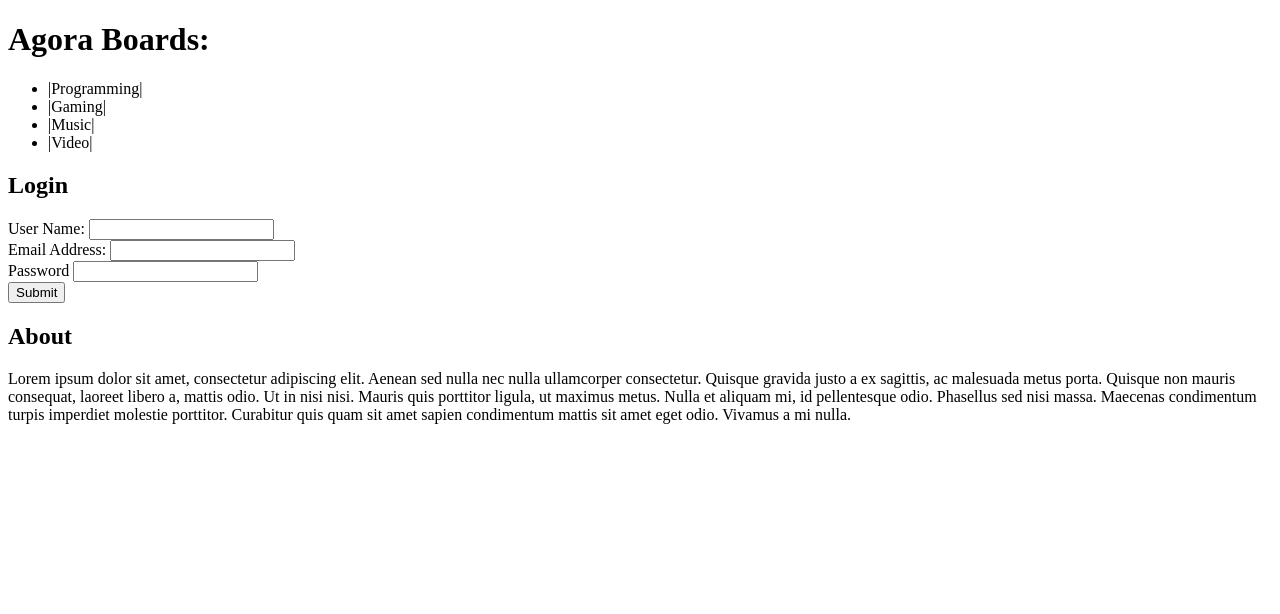
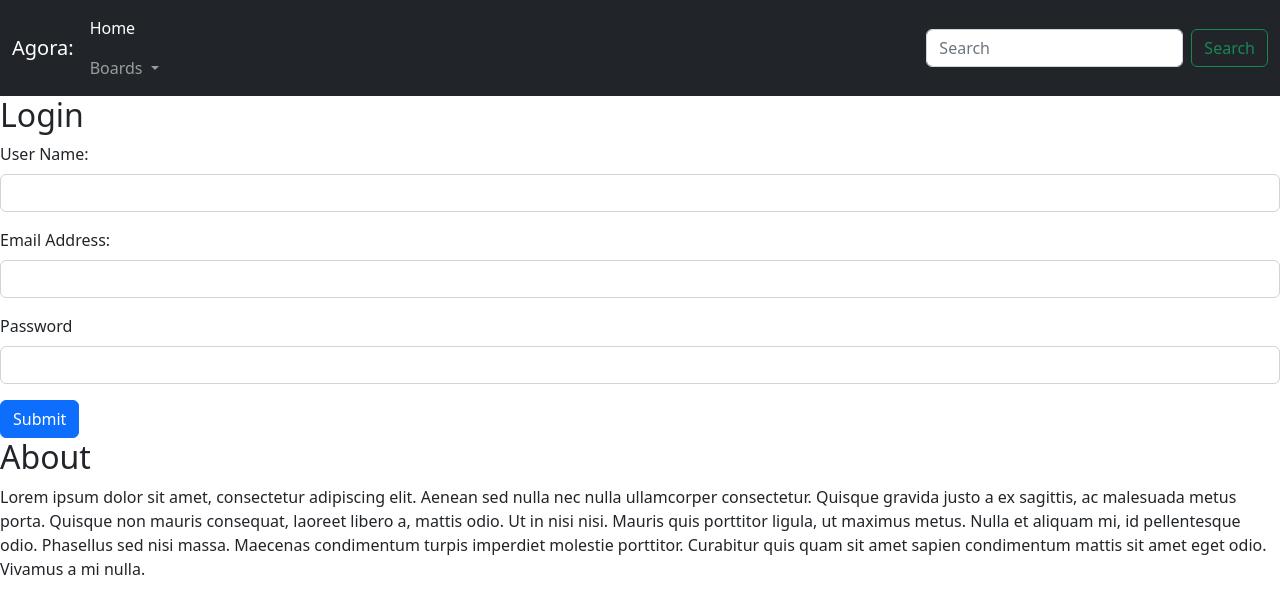
Before and after one commit to mcfoote/agoraWebForum, a website: page public/index.html in a window 1280 px wide. Drawn offline with nearby package versions, Linux system fonts and the light colour scheme.

Commit message:
work on front end

```diff
--- a/models/Thread.js
+++ b/models/Thread.js
@@ -8,8 +8,8 @@ Thread.init(
         id:{
             type: DataTypes.INTEGER,
             allowNull: false,
+            autoIncrement: true,
             primaryKey: true,
-            autoIncrement: true,
         },
         name:{
             type: DataTypes.STRING,
--- a/models/User.js
+++ b/models/User.js
@@ -3,7 +3,9 @@ const sequelize = require('../config/connection');
 const bcrypt = require('bcrypt');
 
 class User extends Model {
-
+    checkPassword(loginPW) {
+        return bcrypt.compareSync(loginPW, this.password);
+    }
 }
 
 User.init(
@@ -34,9 +36,9 @@ User.init(
 
         },
         sequelize,
-        timestamps: false,
         freezeTableName: true,
         underscored: true,
+        timestamps: false,
         modelName: 'user',
     }
 
--- a/public/index.html
+++ b/public/index.html
@@ -6,25 +6,38 @@
     <title>Agora</title>
     <meta charset = "UTF-8"/>
     <link rel="stylesheet" href="./assets/css/indexStyle.css">
-    <script src="https://cdn.jsdelivr.net/npm/bootstrap@5.2.2/dist/js/bootstrap.bundle.min.js"
-    integrity="sha384-OERcA2EqjJCMA+/3y+gxIOqMEjwtxJY7qPCqsdltbNJuaOe923+mo//f6V8Qbsw3"
-    crossorigin="anonymous"></script>
+    <link href="https://cdn.jsdelivr.net/npm/bootstrap@5.2.2/dist/css/bootstrap.min.css" rel="stylesheet" integrity="sha384-Zenh87qX5JnK2Jl0vWa8Ck2rdkQ2Bzep5IDxbcnCeuOxjzrPF/et3URy9Bv1WTRi" crossorigin="anonymous">
+  </head>
 </head>
 
 <body>
 
     <header>
 
-        <div><h1 id="headerTitle">Agora Boards: </h1></div>
-
-        <nav>
-            <ul>
-                <li><a></a>|Programming|</li>
-                <li><a></a>|Gaming|</li>
-                <li><a></a>|Music|</li>
-                <li><a></a>|Video|</li>
-            </ul>
-        </nav>
+        <nav class="navbar navbar-dark bg-dark">
+            <div class="container-fluid">
+              <a class="navbar-brand" href="#">Agora: </a>
+                <ul class="navbar-nav me-auto mb-2 mb-lg-0">
+                  <li class="nav-item">
+                    <a class="nav-link active" aria-current="page" href="#">Home</a>
+                  </li>
+                  <li class="nav-item dropdown">
+                    <a class="nav-link dropdown-toggle" href="#" role="button" data-bs-toggle="dropdown" aria-expanded="false">
+                      Boards
+                    </a>
+                    <ul class="dropdown-menu">
+                      <li><a class="dropdown-item" href="#">Programming</a></li>
+                      <li><a class="dropdown-item" href="#">Gaming</a></li>
+                      <li><a class="dropdown-item" href="#">Music</a></li>
+                    </ul>
+                  </li>
+                </ul>
+                <form class="d-flex" role="search">
+                  <input class="form-control me-2" type="search" placeholder="Search" aria-label="Search">
+                  <button class="btn btn-outline-success" type="submit">Search</button>
+                </form>
+            </div>
+          </nav>
 
     </header>
 
```
